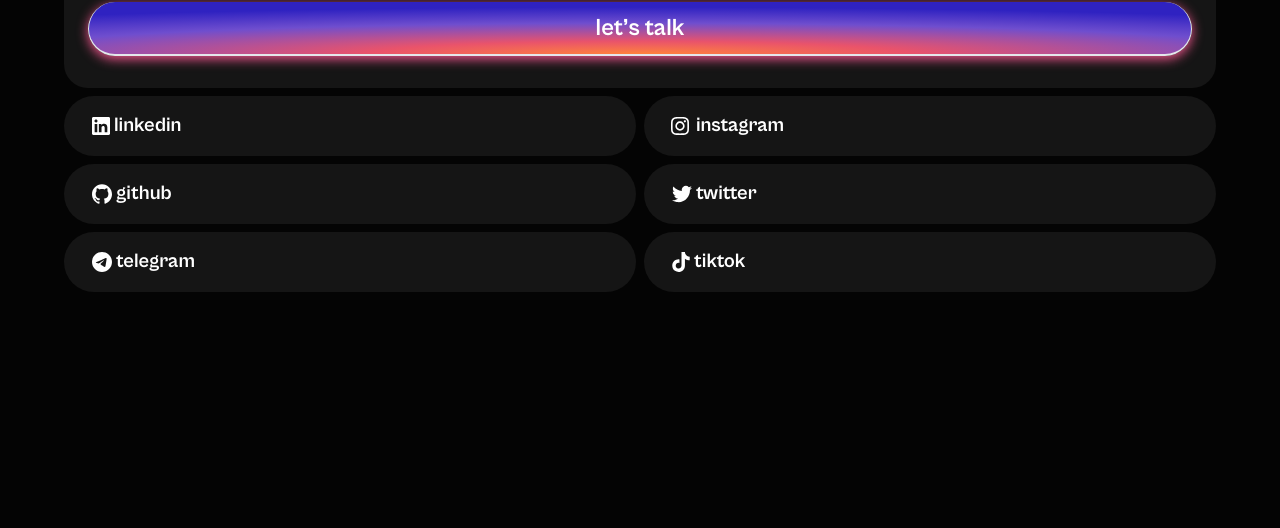
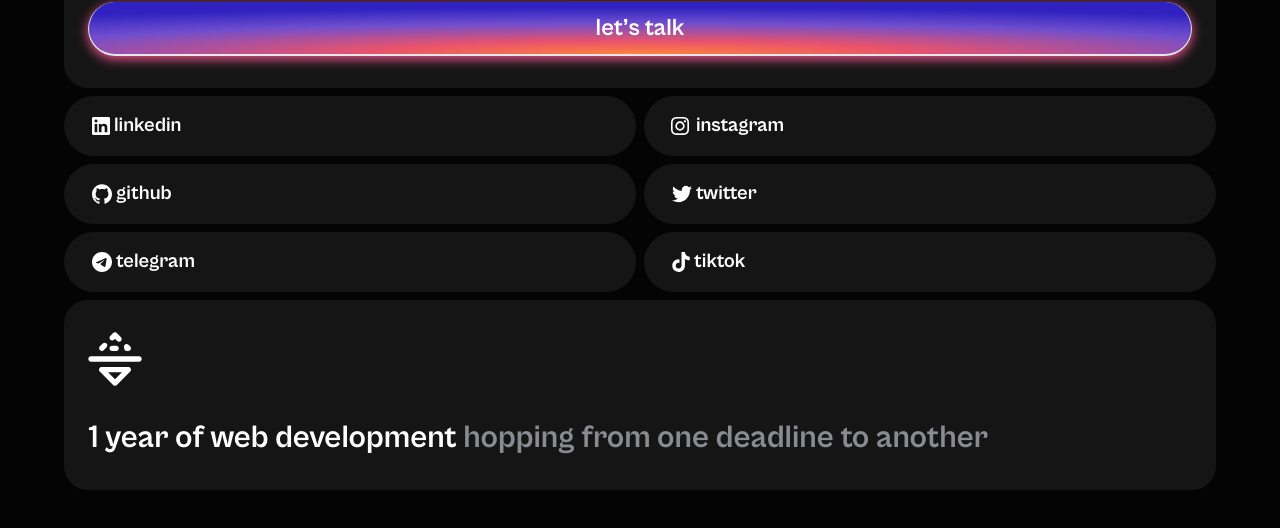
Before and after one commit to arydiaihdahusnayainfe/landing-page-1, a React (Vite) app: page / in a window 1280 px wide. Shown: the part 758-1286 px from the top of the page. Built offline with nearby package versions, Linux system fonts and the light colour scheme.

Commit message:
Add Section Experience

```diff
--- a/src/App.jsx
+++ b/src/App.jsx
@@ -1,5 +1,6 @@
 import SocialMedia from "./components/Social_Media/SocialMedia";
 import Contact from "./components/contact/Contact";
+import Experience from "./components/experience/Experience";
 import Location from "./components/location/Location";
 import NavBar from "./components/navbar/NavBar";
 import Profile from "./components/profile/Profile";
@@ -11,11 +12,12 @@
         <div>
             <NavBar />
         </div>
-        <div className="overflow-y-scroll h-[1000vh]" >
+        <div className="overflow-y-scroll h-[1000vh]">
             <Profile />
             <Location />
             <Contact />
             <SocialMedia />
+            <Experience />
         </div>
       </div>
     </>
--- /dev/null
+++ b/src/components/experience/Experience.jsx
@@ -0,0 +1,26 @@
+import experienceIcon from "../../assets/svg/Experience.svg";
+
+function Experience() {
+  return (
+    <>
+      {/* Background section */}
+      <section className="bg-section mt-2 py-8 px-6 rounded-3xl text-white ">
+        {/* Experience icon */}
+        <div>
+          <img src={experienceIcon} alt="" />
+        </div>
+        {/* Experience details */}
+        <div className="mt-8">
+          <p className="text-[32px] cabinet-grotesk-bold leading-10">
+            1 year of web development {/* Additional information */}
+            <span className="text-[#8A8B90]">
+              hopping from one deadline to another
+            </span>
+          </p>
+        </div>
+      </section>
+    </>
+  );
+}
+
+export default Experience;
--- a/src/components/navbar/NavBar.jsx
+++ b/src/components/navbar/NavBar.jsx
@@ -33,7 +33,7 @@
 
         {/* Menu items */}
         {menuOpen && (
-          <ul className="absolute top-14 right-7 bg-section text-white rounded-xl">
+          <ul className="absolute top-14 right-7 bg-[#1f2022] text-white rounded-xl">
             <a href="#profile">
               <li className="group py-2 px-5 hover:bg-slate-700 rounded-xl">
                 <p className="group-hover:translate-x-2 transition-all cabinet-grotesk-medium ">
```
Also changed, not shown: src/assets/svg/Experience.svg (added).
